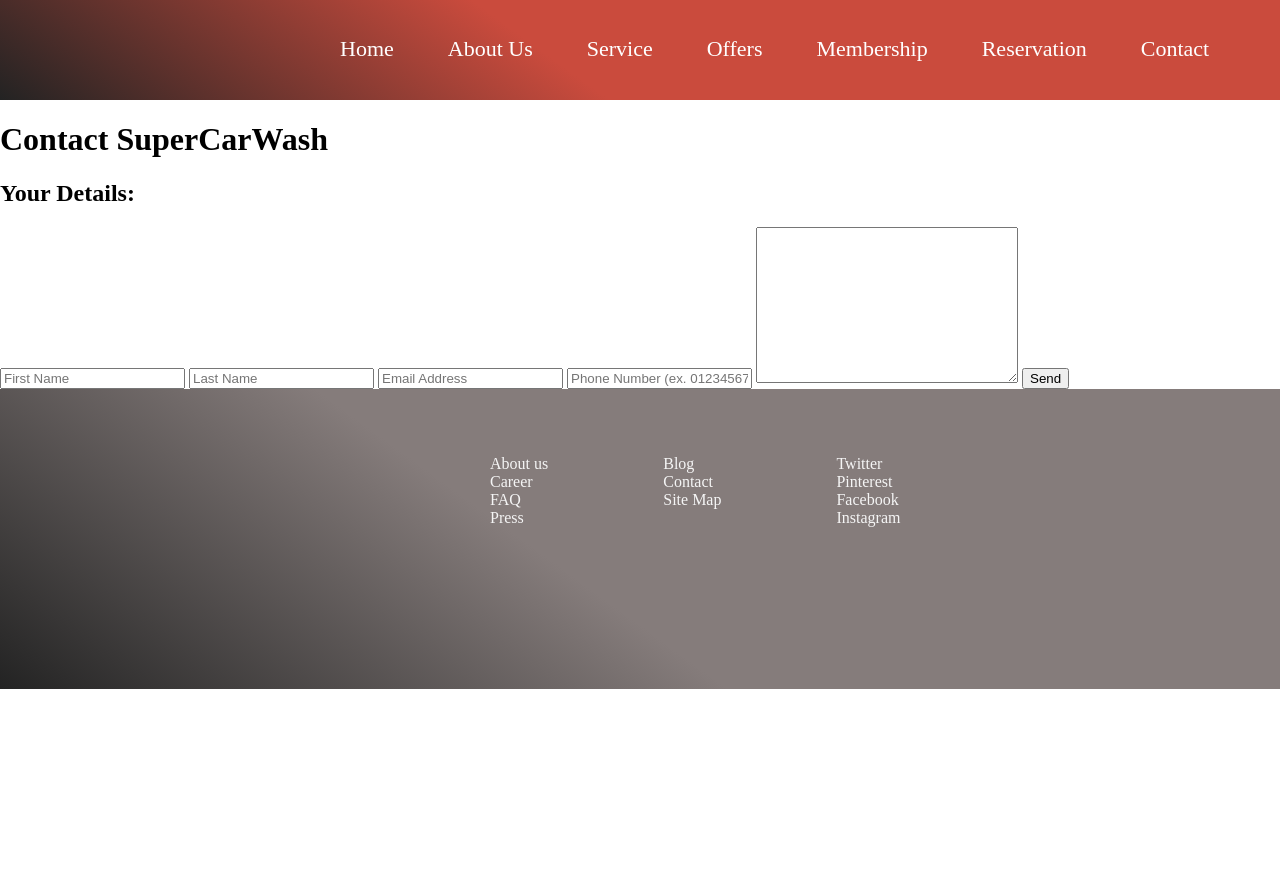
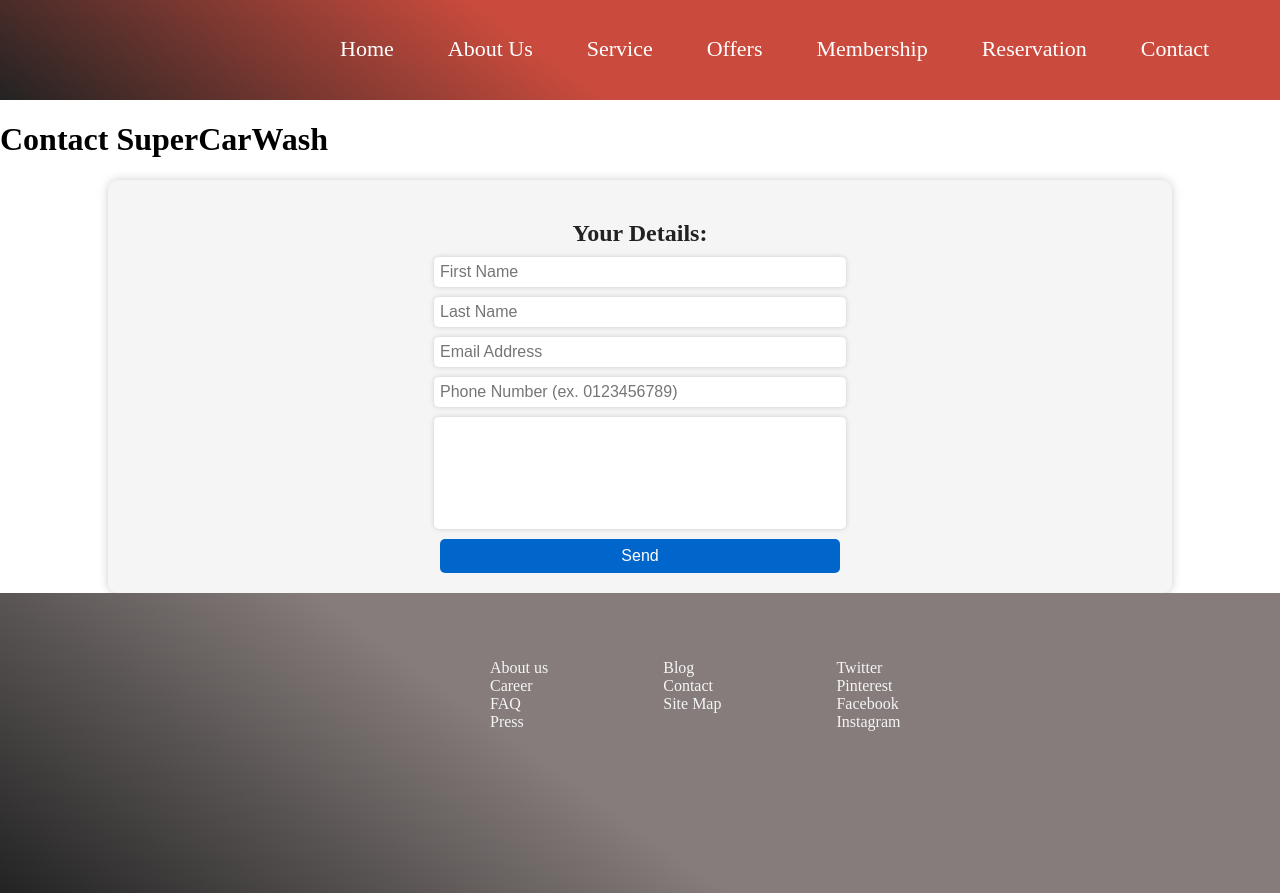
Before and after one commit to ANISH-R-BHAT/Car-Wash-Management-System, a Flask app: page /contact in a window 1280 px wide. Before the commit the page ends 689 px from the top, so only its background shows below. Run offline with Flask 2, Linux system fonts and the light colour scheme; some libraries are stand-ins or nearby versions.

Commit message:
added styles to all forms on the user side

```diff
--- a/static/css/style.css
+++ b/static/css/style.css
@@ -96,3 +96,250 @@ img {
 .about-content {
     margin: 25px;
 }
+
+/* Style for the order form block */
+.order-form-block {
+  width: 80%;
+  margin: 0 auto;
+  padding: 20px;
+  border: 2px solid #ccc;
+  border-radius: 10px;
+  background-color: #fff;
+}
+
+/* Style for the headings */
+.order-form-block h3, .order-form-block h5, .order-form-block h6 {
+  margin-top: 20px;
+  margin-bottom: 10px;
+  font-size: 1.2rem;
+  font-weight: bold;
+}
+
+/* Style for the form */
+.order-form-block form {
+  display: flex;
+  flex-wrap: wrap;
+}
+
+/* Style for the input fields */
+.order-form-block input[type="text"], .order-form-block input[type="email"], .order-form-block input[type="tel"], .order-form-block select {
+  flex: 1;
+  padding: 10px;
+  margin-right: 10px;
+  margin-bottom: 10px;
+  border: 2px solid #ccc;
+  border-radius: 5px;
+  font-size: 1.2rem;
+}
+
+/* Style for the select fields */
+.order-form-block select {
+  background-color: #f2f2f2;
+}
+
+/* Style for the submit button */
+.order-form-block input[type="submit"] {
+  background-color: #0066cc;
+  color: #fff;
+  border: none;
+  border-radius: 5px;
+  padding: 10px 20px;
+  font-size: 1.2rem;
+  cursor: pointer;
+  transition: background-color 0.2s;
+}
+
+/* Hover style for the submit button */
+.order-form-block input[type="submit"]:hover {
+  background-color: #0052a3;
+}
+
+
+/* Style for the order form */
+.order-form {
+  width: 90%;
+  max-width: 800px;
+  margin: 0 auto;
+  display: flex;
+  flex-wrap: wrap;
+  justify-content: center;
+  align-items: center;
+  padding: 20px;
+  background-color: #f2f2f2;
+  border-radius: 5px;
+}
+
+/* Style for the input fields */
+.order-form input[type="text"], .order-form input[type="email"], .order-form input[type="tel"], .order-form select, .order-form input[type="date"] {
+  flex: 1;
+  padding: 10px;
+  margin: 10px;
+  border: 2px solid #ccc;
+  border-radius: 5px;
+  font-size: 1.2rem;
+}
+
+/* Style for the select fields */
+.order-form select {
+  background-color: #fff;
+}
+
+/* Style for the submit button */
+.order-form input[type="submit"] {
+  background-color: #0066cc;
+  color: #fff;
+  border: none;
+  border-radius: 5px;
+  padding: 10px 20px;
+  font-size: 1.2rem;
+  cursor: pointer;
+  transition: background-color 0.2s;
+}
+
+/* Hover style for the submit button */
+.order-form input[type="submit"]:hover {
+  background-color: #0052a3;
+}
+
+/* Style for the labels */
+.order-form span {
+  display: block;
+  margin: 10px;
+  font-size: 1.2rem;
+  font-weight: bold;
+}
+
+/* Style for the contact form */
+.contact-form {
+  width: 80%;
+  margin: 0 auto;
+  padding: 20px;
+  border-radius: 10px;
+  background-color: #f5f5f5;
+  box-shadow: 0 0 10px #ccc;
+  text-align: center;
+}
+
+/* Style for the headings */
+.contact-form h2 {
+  margin-top: 20px;
+  margin-bottom: 10px;
+  font-size: 1.5rem;
+  font-weight: bold;
+  color: #222;
+}
+
+/* Style for the form */
+.contact-form form {
+  display: flex;
+  flex-direction: column;
+  align-items: center;
+}
+
+/* Style for the input fields */
+.contact-form input[type="text"],
+.contact-form input[type="email"],
+.contact-form input[type="tel"],
+.contact-form textarea {
+  padding: 6px;
+  margin-bottom: 10px;
+  border: none;
+  border-radius: 5px;
+  font-size: 1rem;
+  background-color: #fff;
+  box-shadow: 0 0 5px #ccc;
+  width: 100%;
+  max-width: 400px;
+}
+
+/* Style for the textarea */
+.contact-form textarea {
+  resize: none;
+  height: 100px;
+}
+
+/* Style for the submit button */
+.contact-form input[type="submit"] {
+  background-color: #0066cc;
+  color: #fff;
+  border: none;
+  border-radius: 5px;
+  padding: 8px 16px;
+  font-size: 1rem;
+  cursor: pointer;
+  transition: background-color 0.2s;
+  width: 100%;
+  max-width: 400px;
+}
+
+/* Hover style for the submit button */
+.contact-form input[type="submit"]:hover {
+  background-color: #0052a3;
+}
+
+/* Style for the flash messages */
+.contact-form p {
+  margin-top: 10px;
+  font-size: 1rem;
+  font-weight: bold;
+  color: green;
+}
+
+/* Style for the newsletter form */
+.newsletter {
+  width: 80%;
+  margin: 0 auto;
+  padding: 20px;
+  border-radius: 10px;
+  background-color: #f5f5f5;
+  box-shadow: 0 0 10px #ccc;
+  text-align: center;
+}
+
+/* Style for the form */
+.newsletter form {
+  display: flex;
+  flex-wrap: wrap;
+  justify-content: center;
+  align-items: center;
+}
+
+/* Style for the input fields */
+.newsletter input[type="text"],
+.newsletter input[type="email"] {
+  flex: 1;
+  padding: 8px;
+  margin-right: 10px;
+  margin-bottom: 10px;
+  border: none;
+  border-radius: 5px;
+  font-size: 1rem;
+  background-color: #fff;
+  box-shadow: 0 0 5px #ccc;
+  width: calc(50% - 5px);
+}
+
+/* Style for the submit button */
+.newsletter input[type="submit"] {
+  background-color: #0066cc;
+  color: #fff;
+  border: none;
+  border-radius: 5px;
+  padding: 8px 16px;
+  font-size: 1rem;
+  cursor: pointer;
+  transition: background-color 0.2s;
+}
+
+/* Hover style for the submit button */
+.newsletter input[type="submit"]:hover {
+  background-color: #0052a3;
+}
+
+/* Style for the flash messages */
+.newsletter p {
+  margin-top: 10px;
+  font-size: 1rem;
+  font-weight: bold;
+  color: green;
+}
```
